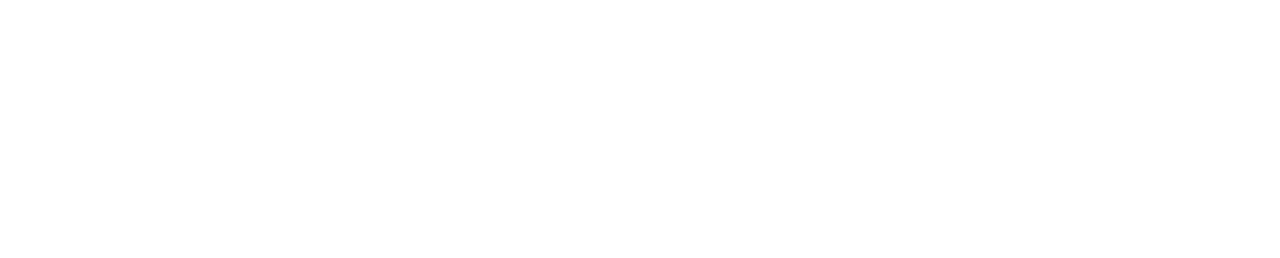
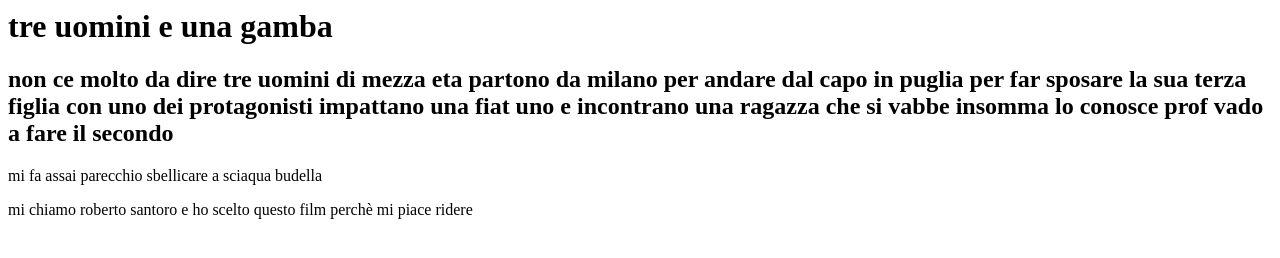
Before and after one commit to kabib128/HTML, a plain HTML site: page Verifica1/index.html in a window 1280 px wide. Drawn offline with Linux system fonts and the light colour scheme.

Commit message:
Update index.html

```diff
--- a/Verifica1/index.html
+++ b/Verifica1/index.html
@@ -1,5 +1,16 @@
 <html>
   <head>
     <title>film preferito</title>
-  </head>
+      </head>
+  <body>
+    <h1>tre uomini e una gamba</h1>
+    <h2>non ce molto da dire tre uomini di mezza eta partono da milano per andare dal capo in puglia per far sposare la sua terza figlia con uno dei  protagonisti
+    impattano una fiat uno e incontrano una ragazza che si vabbe insomma lo conosce prof vado a fare il secondo</h2>
+    <p>
+      mi fa  assai parecchio sbellicare a sciaqua budella
+    </p>
+  <p>
+    mi chiamo roberto santoro e ho scelto questo film perchè mi piace ridere
+  </p>
+  </body>
 </html>
```
